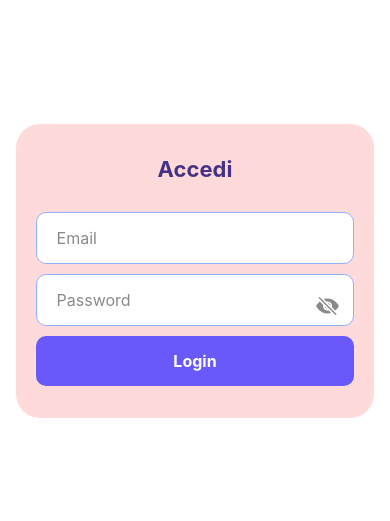
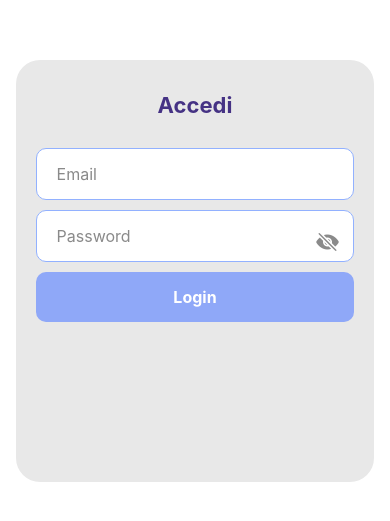
Before and after one commit to gaia-giachero/ItalianMealsApp, a React Native app: screen /Login in a window 390 px wide. Shown: the part 151-672 px from the top of the page. Built offline with nearby package versions, Linux system fonts and the light colour scheme.

Commit message:
feat(style): change background colors and add new style

```diff
--- a/src/theme/style.ts
+++ b/src/theme/style.ts
@@ -26,7 +26,7 @@ export const globalStyles = StyleSheet.create({
     paddingVertical: 15,
     paddingHorizontal: 20,
     borderRadius: 10,
-    backgroundColor: colors.accent,
+    backgroundColor: '#8FA8F8',
     alignItems: 'center',
   },
   // Testo del bottone primario
@@ -87,7 +87,8 @@ export const globalStyles = StyleSheet.create({
   // Pannello/card di sfondo (es. dietro un form), più piccolo della pagina
   panel: {
     width: '92%',
-    backgroundColor: colors.surface,
+    height: '50%',
+    backgroundColor: '#E8E8E8',
     borderRadius: 24,
     paddingVertical: 32,
     paddingHorizontal: 20,
@@ -99,4 +100,8 @@ export const globalStyles = StyleSheet.create({
     justifyContent: 'center',
     alignItems: 'center',
   },
+  center: {
+    alignItems: 'center',
+    marginTop: 30,
+  }
 });
```
